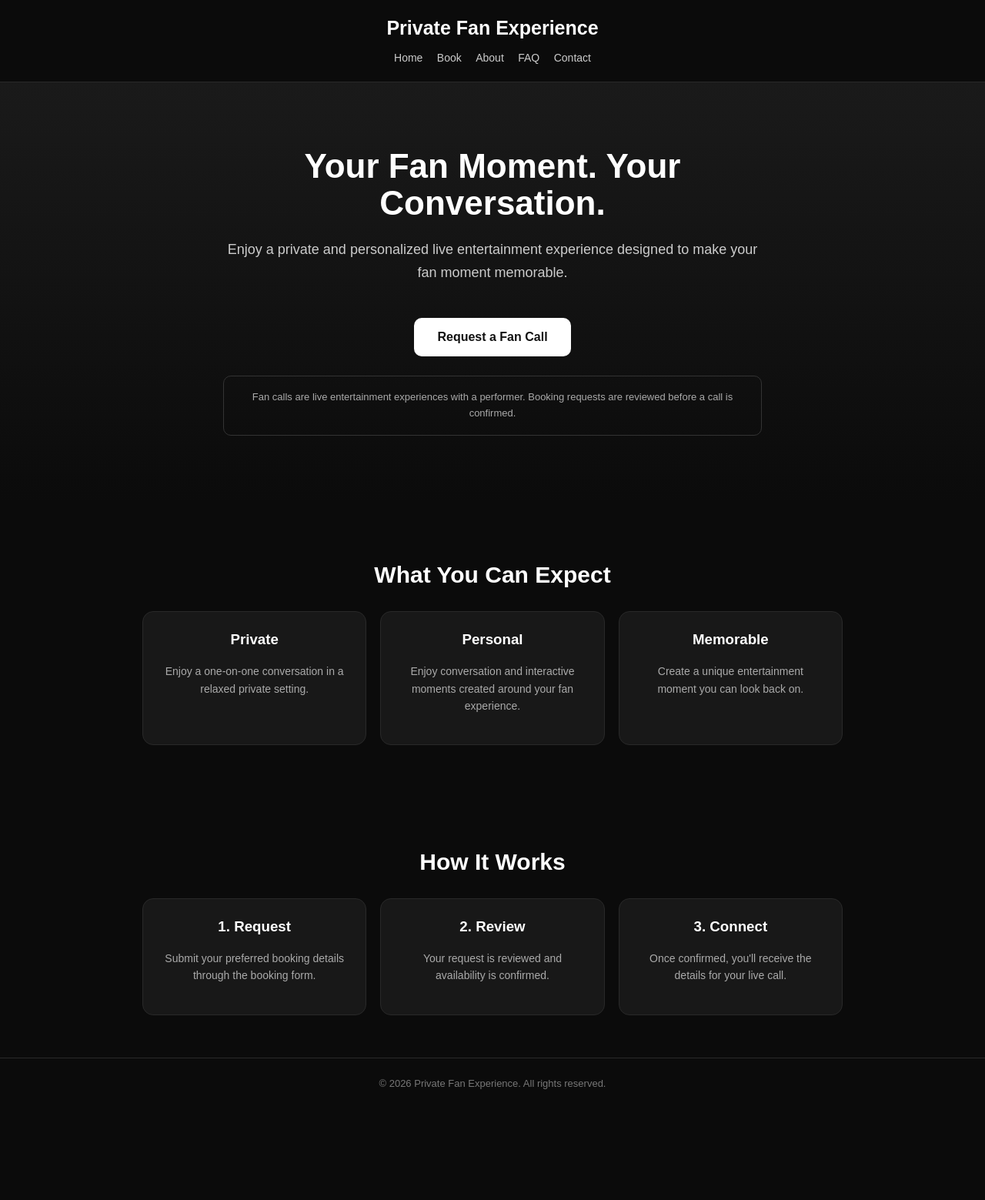
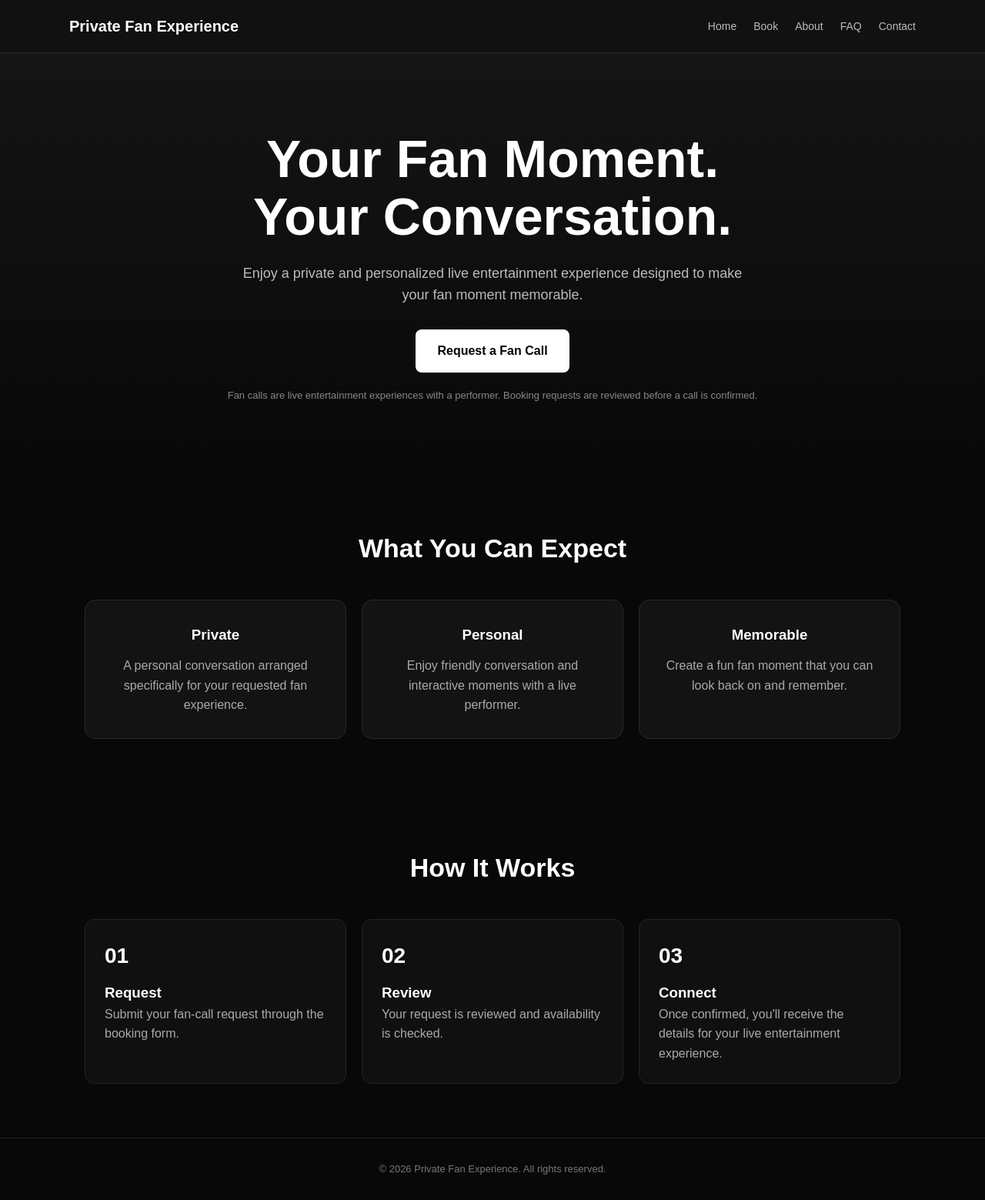
Before and after one commit to matts485/-matt-live-calls., a website: page index.html in a window 1280 px wide. Shown: the whole page at 77% size. Before the commit the page ends 1440 px from the top, so only its background shows below. Drawn offline with Linux system fonts and the light colour scheme.

Commit message:
Final home page

```diff
--- a/index.html
+++ b/index.html
@@ -5,33 +5,43 @@
 <meta name="viewport" content="width=device-width, initial-scale=1.0">
 <title>Private Fan Experience</title>
 <style>
-*{box-sizing:border-box}
-body{margin:0;font-family:Arial,sans-serif;background:#0b0b0b;color:#fff}
-header{padding:22px 15px;text-align:center;border-bottom:1px solid #292929}
-header h1{margin:0;font-size:25px}
-nav{margin-top:15px}
-nav a{color:#ccc;text-decoration:none;margin:0 7px;font-size:14px}
+*{box-sizing:border-box;margin:0;padding:0}
+body{font-family:Arial,sans-serif;background:#080808;color:#fff;line-height:1.6}
+header{background:#111;border-bottom:1px solid #292929;padding:18px 5%}
+.nav{max-width:1100px;margin:auto;display:flex;justify-content:space-between;align-items:center}
+.logo{font-size:20px;font-weight:bold;color:#fff;text-decoration:none}
+nav{display:flex;gap:22px;flex-wrap:wrap}
+nav a{color:#bbb;text-decoration:none;font-size:14px}
 nav a:hover{color:#fff}
-.hero{text-align:center;padding:85px 20px;background:linear-gradient(180deg,#1a1a1a,#0b0b0b)}
-.hero-content{max-width:700px;margin:auto}
-.hero h2{font-size:44px;line-height:1.1;margin:0 0 20px}
-.hero p{color:#ccc;font-size:18px;line-height:1.7}
-.button{display:inline-block;margin-top:25px;padding:16px 30px;background:#fff;color:#111;text-decoration:none;border-radius:10px;font-weight:bold}
-.section{max-width:950px;margin:auto;padding:55px 20px;text-align:center}
-.section h2{font-size:30px;margin-bottom:30px}
-.cards{display:grid;grid-template-columns:repeat(3,1fr);gap:18px}
-.card{background:#181818;border:1px solid #292929;border-radius:14px;padding:25px}
-.card h3{margin-top:0}
-.card p{color:#aaa;line-height:1.6;font-size:14px}
-.notice{max-width:700px;margin:25px auto 0;padding:17px;border:1px solid #333;border-radius:10px;color:#aaa;font-size:13px;line-height:1.6}
-footer{border-top:1px solid #292929;text-align:center;padding:25px;color:#777;font-size:13px}
-@media(max-width:700px){.hero{padding:65px 20px}.hero h2{font-size:35px}.cards{grid-template-columns:1fr}}
+.hero{text-align:center;padding:100px 20px 90px;background:linear-gradient(180deg,#151515,#080808)}
+.hero h1{font-size:clamp(38px,7vw,68px);line-height:1.1;margin-bottom:22px}
+.hero p{max-width:650px;margin:0 auto 30px;color:#bbb;font-size:18px}
+.button{display:inline-block;background:#fff;color:#000;text-decoration:none;padding:15px 28px;border-radius:8px;font-weight:bold}
+.disclosure{margin-top:20px;font-size:13px;color:#888}
+section{max-width:1100px;margin:auto;padding:70px 20px}
+h2{text-align:center;font-size:34px;margin-bottom:40px}
+.cards{display:grid;grid-template-columns:repeat(3,1fr);gap:20px}
+.card{background:#131313;border:1px solid #292929;border-radius:14px;padding:30px;text-align:center}
+.card h3{margin-bottom:12px}
+.card p{color:#aaa}
+.steps{display:grid;grid-template-columns:repeat(3,1fr);gap:20px}
+.step{padding:25px;background:#101010;border-radius:12px;border:1px solid #242424}
+.step strong{display:block;font-size:28px;margin-bottom:10px}
+.step p{color:#aaa}
+footer{text-align:center;padding:30px 20px;border-top:1px solid #222;color:#777;font-size:13px}
+@media(max-width:700px){
+.nav{flex-direction:column;gap:15px}
+nav{justify-content:center;gap:15px}
+.cards,.steps{grid-template-columns:1fr}
+.hero{padding-top:70px}
+}
 </style>
 </head>
 <body>
 
 <header>
-<h1>Private Fan Experience</h1>
+<div class="nav">
+<a class="logo" href="index.html">Private Fan Experience</a>
 <nav>
 <a href="index.html">Home</a>
 <a href="book.html">Book</a>
@@ -39,36 +49,62 @@ footer{border-top:1px solid #292929;text-align:center;padding:25px;color:#777;fo
 <a href="faq.html">FAQ</a>
 <a href="contact.html">Contact</a>
 </nav>
+</div>
 </header>
 
-<section class="hero">
-<div class="hero-content">
-<h2>Your Fan Moment. Your Conversation.</h2>
+<main>
+<div class="hero">
+<h1>Your Fan Moment.<br>Your Conversation.</h1>
 <p>Enjoy a private and personalized live entertainment experience designed to make your fan moment memorable.</p>
 <a class="button" href="book.html">Request a Fan Call</a>
-<div class="notice">Fan calls are live entertainment experiences with a performer. Booking requests are reviewed before a call is confirmed.</div>
+<div class="disclosure">
+Fan calls are live entertainment experiences with a performer. Booking requests are reviewed before a call is confirmed.
+</div>
+</div>
+
+<section>
+<h2>What You Can Expect</h2>
+<div class="cards">
+<div class="card">
+<h3>Private</h3>
+<p>A personal conversation arranged specifically for your requested fan experience.</p>
+</div>
+<div class="card">
+<h3>Personal</h3>
+<p>Enjoy friendly conversation and interactive moments with a live performer.</p>
+</div>
+<div class="card">
+<h3>Memorable</h3>
+<p>Create a fun fan moment that you can look back on and remember.</p>
+</div>
 </div>
 </section>
 
-<section class="section">
-<h2>What You Can Expect</h2>
-<div class="cards">
-<div class="card"><h3>Private</h3><p>Enjoy a one-on-one conversation in a relaxed private setting.</p></div>
-<div class="card"><h3>Personal</h3><p>Enjoy conversation and interactive moments created around your fan experience.</p></div>
-<div class="card"><h3>Memorable</h3><p>Create a unique entertainment moment you can look back on.</p></div>
+<section>
+<h2>How It Works</h2>
+<div class="steps">
+<div class="step">
+<strong>01</strong>
+<h3>Request</h3>
+<p>Submit your fan-call request through the booking form.</p>
+</div>
+<div class="step">
+<strong>02</strong>
+<h3>Review</h3>
+<p>Your request is reviewed and availability is checked.</p>
+</div>
+<div class="step">
+<strong>03</strong>
+<h3>Connect</h3>
+<p>Once confirmed, you'll receive the details for your live entertainment experience.</p>
+</div>
 </div>
 </section>
+</main>
 
-<section class="section">
-<h2>How It Works</h2>
-<div class="cards">
-<div class="card"><h3>1. Request</h3><p>Submit your preferred booking details through the booking form.</p></div>
-<div class="card"><h3>2. Review</h3><p>Your request is reviewed and availability is confirmed.</p></div>
-<div class="card"><h3>3. Connect</h3><p>Once confirmed, you'll receive the details for your live call.</p></div>
-</div>
-</section>
-
-<footer>© 2026 Private Fan Experience. All rights reserved.</footer>
+<footer>
+© 2026 Private Fan Experience. All rights reserved.
+</footer>
 
 </body>
 </html>
```
